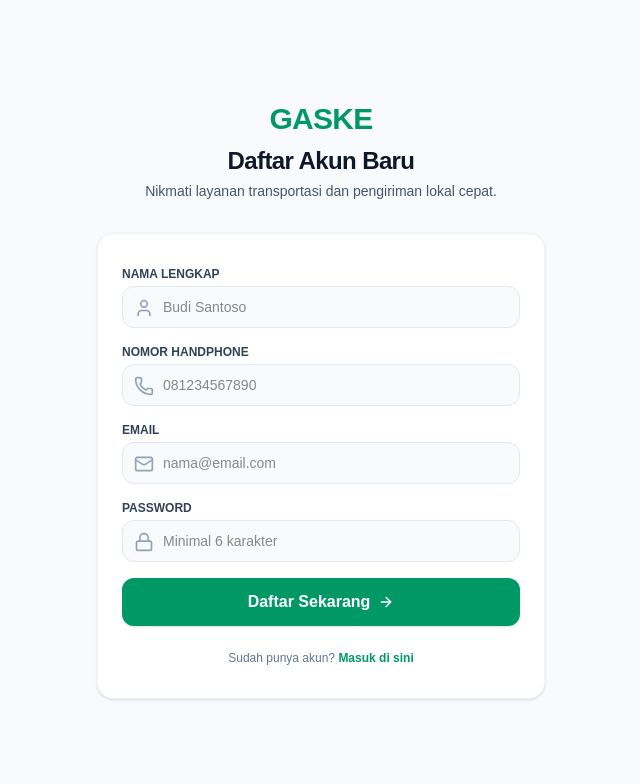
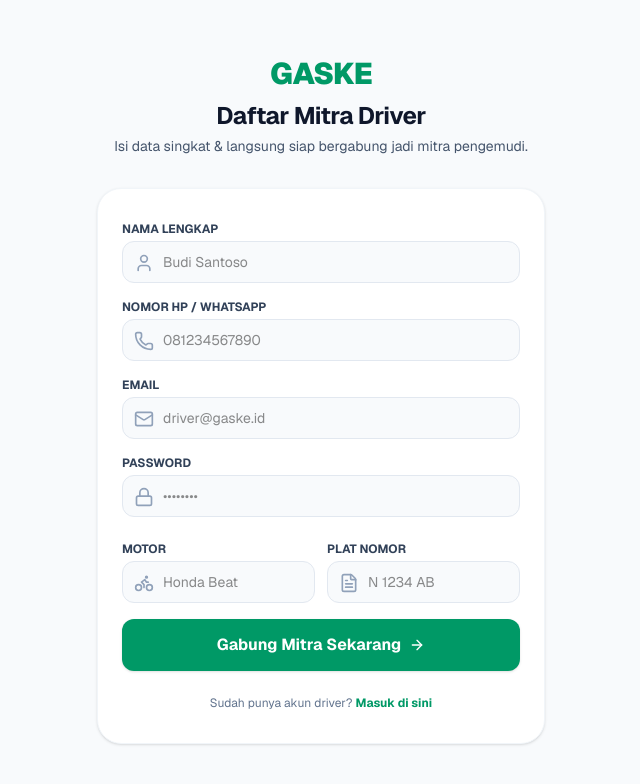
Before and after one commit to anantarenditya/gaske-app, a Next.js app: page /register in a window 1280 px wide. Shown: the top 784 px of the page, without its empty margins (319-959 px from the left). Built offline with nearby package versions, Linux system fonts and the light colour scheme; no server answers.

Commit message:
Fix driver register page showing customer form

```diff
--- a/app/register/page.tsx
+++ b/app/register/page.tsx
@@ -1,182 +1,111 @@
 'use client';
 
 import { useState } from 'react';
-import { useRouter } from 'next/navigation';
 import Link from 'next/link';
-import { createClient } from '@/lib/supabase/client';
-import { User, Phone, Mail, Lock, ArrowRight, Loader2 } from 'lucide-react';
+import { registerDriverAction } from '@/app/actions/driver';
+import { ArrowRight, Loader2, User, Phone, Mail, Lock, Bike, FileText } from 'lucide-react';
 
-export default function RegisterPage() {
-  const router = useRouter();
-  const supabase = createClient();
-
-  const [fullName, setFullName] = useState('');
-  const [phoneNumber, setPhoneNumber] = useState('');
-  const [email, setEmail] = useState('');
-  const [password, setPassword] = useState('');
+export default function DriverRegisterPage() {
   const [loading, setLoading] = useState(false);
   const [errorMessage, setErrorMessage] = useState<string | null>(null);
 
-  const handleRegister = async (e: React.FormEvent) => {
+  const handleSubmit = async (e: React.FormEvent<HTMLFormElement>) => {
     e.preventDefault();
     setLoading(true);
     setErrorMessage(null);
 
-    try {
-      const { data: authData, error: authError } = await supabase.auth.signUp({
-        email,
-        password,
-        options: {
-          data: {
-            full_name: fullName,
-            phone_number: phoneNumber,
-            role: 'customer',
-          },
-        },
-      });
+    const formData = new FormData(e.currentTarget);
+    const result = await registerDriverAction(formData);
 
-      if (authError) throw authError;
-
-      if (authData.user) {
-        const { error: profileError } = await supabase.from('profiles').insert({
-          id: authData.user.id,
-          role: 'customer',
-          full_name: fullName,
-          phone_number: phoneNumber,
-          email,
-        });
-
-        if (profileError) throw profileError;
-
-        const { error: customerError } = await supabase.from('customer_profiles').insert({
-          id: authData.user.id,
-        });
-
-        if (customerError) throw customerError;
-
-        router.push('/customer');
-        router.refresh();
-      }
-    } catch (err: unknown) {
-      if (err instanceof Error) {
-        setErrorMessage(err.message || 'Gagal mendaftar. Silakan coba lagi.');
-      } else {
-        setErrorMessage('Terjadi kesalahan tidak terduga.');
-      }
-    } finally {
+    if (result?.error) {
+      setErrorMessage(result.error);
       setLoading(false);
     }
   };
 
   return (
-    <div className="min-h-screen bg-slate-50 flex flex-col justify-center py-12 sm:px-6 lg:px-8">
+    <div className="min-h-screen bg-slate-50 flex flex-col justify-center py-12 sm:px-6 lg:px-8 font-sans">
       <div className="sm:mx-auto sm:w-full sm:max-w-md text-center">
         <Link href="/" className="text-3xl font-black text-emerald-600 tracking-tight">
           GASKE
         </Link>
         <h2 className="mt-2 text-2xl font-bold tracking-tight text-slate-900">
-          Daftar Akun Baru
+          Daftar Mitra Driver
         </h2>
         <p className="mt-1 text-sm text-slate-600">
-          Nikmati layanan transportasi dan pengiriman lokal cepat.
+          Isi data singkat & langsung siap bergabung jadi mitra pengemudi.
         </p>
       </div>
 
       <div className="mt-8 sm:mx-auto sm:w-full sm:max-w-md px-4 sm:px-0">
-        <div className="bg-white py-8 px-6 shadow-sm border border-slate-100 rounded-2xl">
+        <div className="bg-white py-8 px-6 shadow-sm border border-slate-100 rounded-3xl">
           {errorMessage && (
             <div className="mb-4 p-3 bg-red-50 border border-red-200 text-red-600 text-xs rounded-xl">
               {errorMessage}
             </div>
           )}
 
-          <form onSubmit={handleRegister} className="space-y-4">
+          <form onSubmit={handleSubmit} className="space-y-4">
             <div>
-              <label className="block text-xs font-bold text-slate-700 uppercase mb-1">
-                Nama Lengkap
-              </label>
+              <label className="block text-xs font-bold text-slate-700 uppercase mb-1">Nama Lengkap</label>
               <div className="relative">
                 <User className="w-5 h-5 text-slate-400 absolute left-3 top-3" />
-                <input
-                  type="text"
-                  required
-                  value={fullName}
-                  onChange={(e) => setFullName(e.target.value)}
-                  placeholder="Budi Santoso"
-                  className="w-full pl-10 pr-4 py-2.5 bg-slate-50 border border-slate-200 rounded-xl text-sm focus:bg-white focus:outline-none focus:ring-2 focus:ring-emerald-500"
-                />
+                <input name="fullName" type="text" required placeholder="Budi Santoso" className="w-full pl-10 pr-4 py-2.5 bg-slate-50 border border-slate-200 rounded-xl text-sm focus:bg-white focus:outline-none focus:ring-2 focus:ring-emerald-500" />
               </div>
             </div>
 
             <div>
-              <label className="block text-xs font-bold text-slate-700 uppercase mb-1">
-                Nomor Handphone
-              </label>
+              <label className="block text-xs font-bold text-slate-700 uppercase mb-1">Nomor HP / WhatsApp</label>
               <div className="relative">
                 <Phone className="w-5 h-5 text-slate-400 absolute left-3 top-3" />
-                <input
-                  type="tel"
-                  required
-                  value={phoneNumber}
-                  onChange={(e) => setPhoneNumber(e.target.value)}
-                  placeholder="081234567890"
-                  className="w-full pl-10 pr-4 py-2.5 bg-slate-50 border border-slate-200 rounded-xl text-sm focus:bg-white focus:outline-none focus:ring-2 focus:ring-emerald-500"
-                />
+                <input name="phoneNumber" type="tel" required placeholder="081234567890" className="w-full pl-10 pr-4 py-2.5 bg-slate-50 border border-slate-200 rounded-xl text-sm focus:bg-white focus:outline-none focus:ring-2 focus:ring-emerald-500" />
               </div>
             </div>
 
             <div>
-              <label className="block text-xs font-bold text-slate-700 uppercase mb-1">
-                Email
-              </label>
+              <label className="block text-xs font-bold text-slate-700 uppercase mb-1">Email</label>
               <div className="relative">
                 <Mail className="w-5 h-5 text-slate-400 absolute left-3 top-3" />
-                <input
-                  type="email"
-                  required
-                  value={email}
-                  onChange={(e) => setEmail(e.target.value)}
-                  placeholder="nama@email.com"
-                  className="w-full pl-10 pr-4 py-2.5 bg-slate-50 border border-slate-200 rounded-xl text-sm focus:bg-white focus:outline-none focus:ring-2 focus:ring-emerald-500"
-                />
+                <input name="email" type="email" required placeholder="driver@gaske.id" className="w-full pl-10 pr-4 py-2.5 bg-slate-50 border border-slate-200 rounded-xl text-sm focus:bg-white focus:outline-none focus:ring-2 focus:ring-emerald-500" />
               </div>
             </div>
 
             <div>
-              <label className="block text-xs font-bold text-slate-700 uppercase mb-1">
-                Password
-              </label>
+              <label className="block text-xs font-bold text-slate-700 uppercase mb-1">Password</label>
               <div className="relative">
                 <Lock className="w-5 h-5 text-slate-400 absolute left-3 top-3" />
-                <input
-                  type="password"
-                  required
-                  minLength={6}
-                  value={password}
-                  onChange={(e) => setPassword(e.target.value)}
-                  placeholder="Minimal 6 karakter"
-                  className="w-full pl-10 pr-4 py-2.5 bg-slate-50 border border-slate-200 rounded-xl text-sm focus:bg-white focus:outline-none focus:ring-2 focus:ring-emerald-500"
-                />
+                <input name="password" type="password" required minLength={6} placeholder="••••••••" className="w-full pl-10 pr-4 py-2.5 bg-slate-50 border border-slate-200 rounded-xl text-sm focus:bg-white focus:outline-none focus:ring-2 focus:ring-emerald-500" />
+              </div>
+            </div>
+
+            <div className="grid grid-cols-2 gap-3 pt-2">
+              <div>
+                <label className="block text-xs font-bold text-slate-700 uppercase mb-1">Motor</label>
+                <div className="relative">
+                  <Bike className="w-5 h-5 text-slate-400 absolute left-3 top-3" />
+                  <input name="brandModel" type="text" required placeholder="Honda Beat" className="w-full pl-10 pr-4 py-2.5 bg-slate-50 border border-slate-200 rounded-xl text-sm focus:bg-white focus:outline-none focus:ring-2 focus:ring-emerald-500" />
+                </div>
+              </div>
+              <div>
+                <label className="block text-xs font-bold text-slate-700 uppercase mb-1">Plat Nomor</label>
+                <div className="relative">
+                  <FileText className="w-5 h-5 text-slate-400 absolute left-3 top-3" />
+                  <input name="plateNumber" type="text" required placeholder="N 1234 AB" className="w-full pl-10 pr-4 py-2.5 bg-slate-50 border border-slate-200 rounded-xl text-sm focus:bg-white focus:outline-none focus:ring-2 focus:ring-emerald-500" />
+                </div>
               </div>
             </div>
 
             <button
               type="submit"
               disabled={loading}
-              className="w-full py-3 bg-emerald-600 hover:bg-emerald-700 text-white font-bold rounded-xl transition flex items-center justify-center gap-2 shadow-sm disabled:opacity-50"
+              className="w-full mt-2 py-3.5 bg-emerald-600 hover:bg-emerald-700 text-white font-bold rounded-xl transition flex items-center justify-center gap-2 shadow-sm disabled:opacity-50"
             >
-              {loading ? (
-                <Loader2 className="w-5 h-5 animate-spin" />
-              ) : (
-                <>
-                  Daftar Sekarang <ArrowRight className="w-4 h-4" />
-                </>
-              )}
+              {loading ? <Loader2 className="w-5 h-5 animate-spin" /> : <>Gabung Mitra Sekarang <ArrowRight className="w-4 h-4" /></>}
             </button>
           </form>
 
           <div className="mt-6 text-center text-xs text-slate-500">
-            Sudah punya akun?{' '}
+            Sudah punya akun driver?{' '}
             <Link href="/login" className="font-bold text-emerald-600 hover:underline">
               Masuk di sini
             </Link>
```
